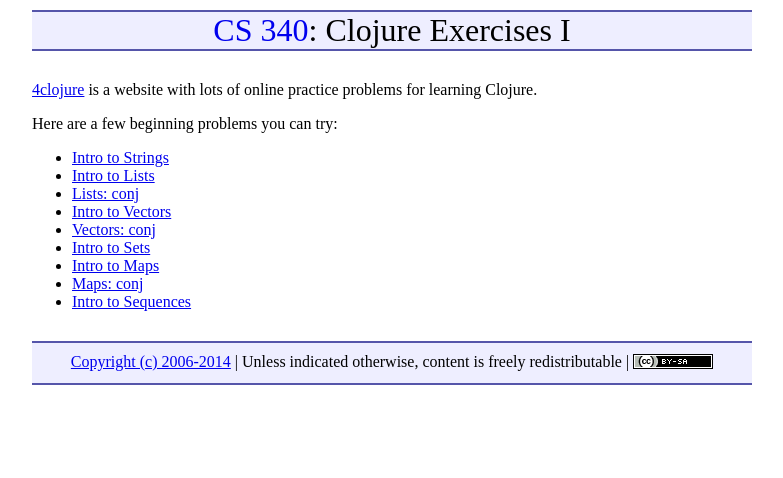
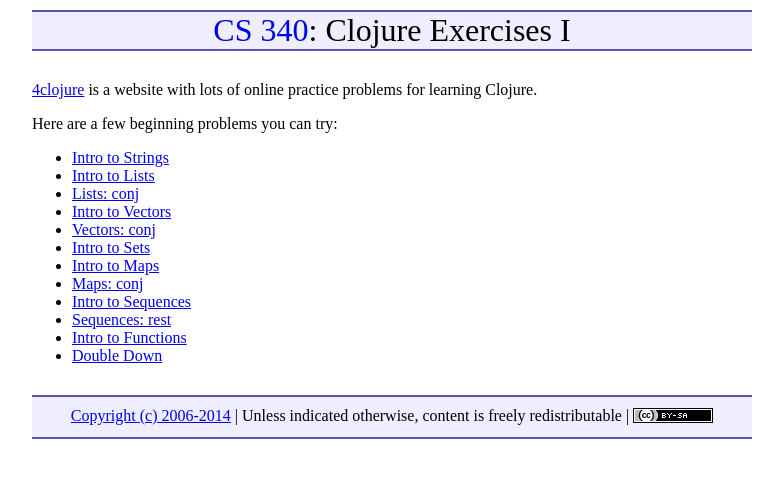
Before and after one commit to ycpcs/cs340-fall2014, a Jekyll site: the page built from labs/lab07.md, in a window 1280 px wide. Shown: the top 478 px of the page, without its empty margins (248-1031 px from the left). Built offline with Jekyll 4.4.1, drawn with Linux system fonts in a browser that asks for light colours; nearby versions of some CDN libraries; Markdown is read by kramdown in place of the engine named in the settings.

Commit message:
added a few more problems

```diff
--- a/labs/lab07.md
+++ b/labs/lab07.md
@@ -16,3 +16,6 @@ Here are a few beginning problems you can try:
 * [Intro to Maps](https://www.4clojure.com/problem/10)
 * [Maps: conj](https://www.4clojure.com/problem/11)
 * [Intro to Sequences](https://www.4clojure.com/problem/12)
+* [Sequences: rest](https://www.4clojure.com/problem/13)
+* [Intro to Functions](https://www.4clojure.com/problem/14)
+* [Double Down](https://www.4clojure.com/problem/15)
```
